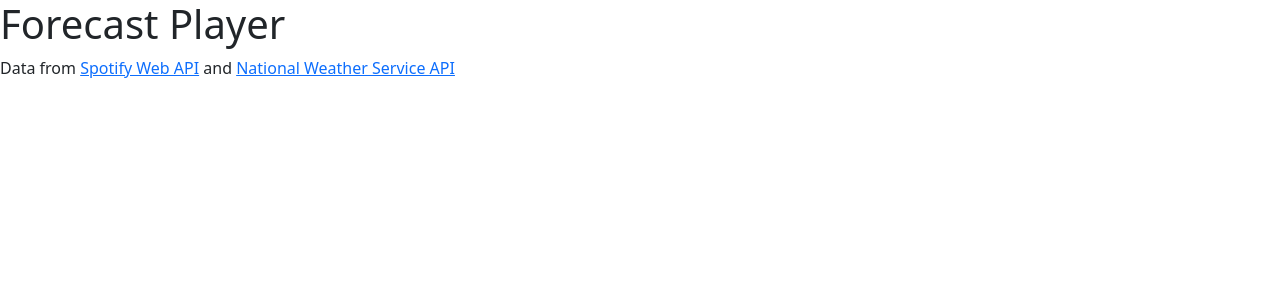
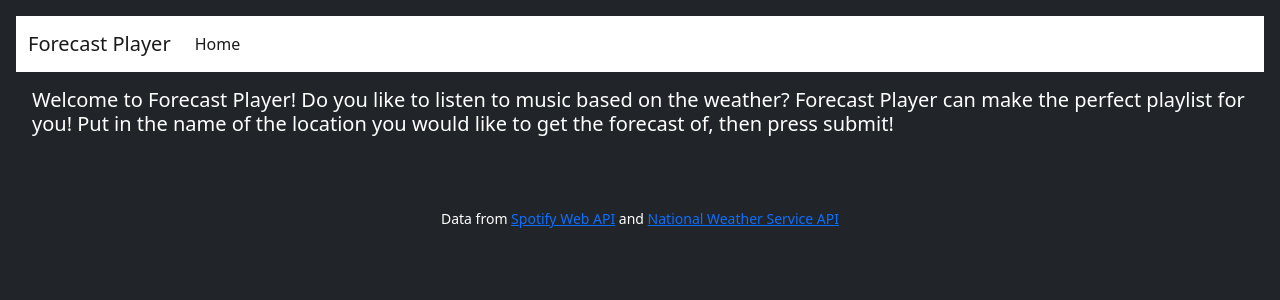
Before and after one commit to davidlau7/HCDE-310-Autumn-2025-Final-Project, a Flask app: template templates/base.html in a window 1280 px wide. Shown: the top 300 px of the page. Run offline with Flask 3, Linux system fonts and the light colour scheme; the template is opened without the code that fills it, so the values that code supplies are empty; parts of the project's set-up code (start-up, migrations or seed data) failed here and were passed over.

Commit message:
Created template file for other files to inherit.

```diff
--- a/templates/base.html
+++ b/templates/base.html
@@ -1,25 +1,45 @@
 <!DOCTYPE html>
-<html lang="en">
+<html lang="en" class="text-bg-dark p-3">
 <head>
     <meta charset="UTF-8">
     <meta name="viewport" content="width=device-width, initial-scale=1">
-    <link rel="stylesheet" href="https://cdn.jsdelivr.net/npm/bootstrap@5.2.3/dist/css/bootstrap.min.css"/>
+    <link rel="stylesheet" href="https://cdn.jsdelivr.net/npm/bootstrap@5.2.3/dist/css/bootstrap.min.css">
     <title>Forecast Player</title>
 </head>
-<div>
-    <h1>
-       Forecast Player
-    </h1>
+<body>
+    <nav class="navbar navbar-expand-lg bg-body-tertiary">
+      <div class="container-fluid">
+        <a class="navbar-brand" href="#">Forecast Player</a>
+        <button class="navbar-toggler" type="button" data-bs-toggle="collapse" data-bs-target="#navbarSupportedContent" aria-controls="navbarSupportedContent" aria-expanded="false" aria-label="Toggle navigation">
+          <span class="navbar-toggler-icon"></span>
+        </button>
+        <div class="collapse navbar-collapse" id="navbarSupportedContent">
+          <ul class="navbar-nav me-auto mb-2 mb-lg-0">
+            <li class="nav-item">
+              <a class="nav-link active" aria-current="page" href="/">Home</a>
+            </li>
+          </ul>
         </div>
-<div>
+      </div>
+    </nav>
+    <script src="https://cdn.jsdelivr.net/npm/bootstrap@5.2.3/dist/js/bootstrap.min.js"></script>
+    <div class="text-bg-dark p-3 grid">
+        <div class="g-col-2 g-start-1">
+            <h5>
+                Welcome to Forecast Player! Do you like to listen to music based on the weather? Forecast Player can make
+                the perfect playlist for you! Put in the name of the location you would like to get the forecast of, then press submit!
+            </h5>
+        </div>
+    </div>
+    <div class="text-bg-dark p-3">
         {% block content %}
         {% endblock %}
     </div>
-<div>
-    <footer>
+    <div class="text-bg-dark p-3">
+        <footer class="text-center small align-text-bottom">
             Data from <a href="https://developer.spotify.com/documentation/web-api">Spotify Web API</a> and
             <a href="https://www.weather.gov/documentation/services-web-api">National Weather Service API</a>
         </footer>
     </div>
-<script src="https://cdn.jsdelivr.net/npm/bootstrap@5.2.3/dist/js/bootstrap.min.js"></script>
+</body>
 </html>
```
Lines whose indentation alone changed are shown as unchanged.
